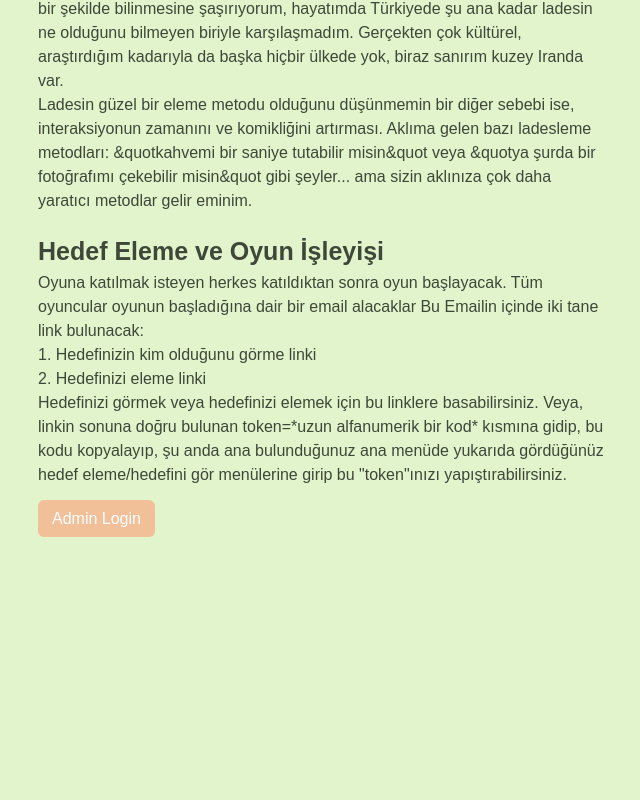
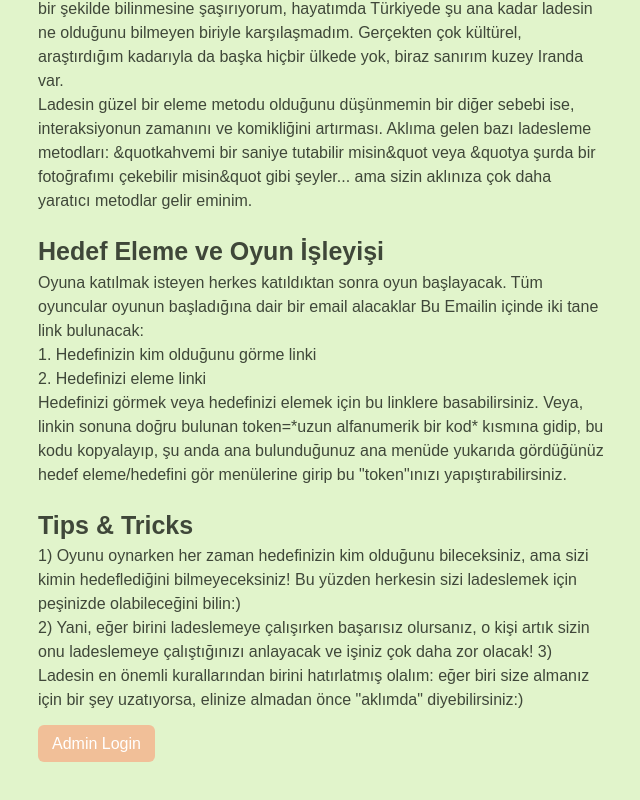
Before and after one commit to aybala0/Lades-Game, a Next.js app: page / in a window 1280 px wide. Shown: the part 1806-2606 px from the top of the page, without its empty margins (318-958 px from the left). Before the commit the page ends 2385 px from the top, so only its background shows below. Built offline with nearby package versions, Linux system fonts and the light colour scheme.

Commit message:
Fixed wordings in UI, added cron job, aded tips and tricks

```diff
--- a/app/api/cron/auto-approve/route.ts
+++ b/app/api/cron/auto-approve/route.ts
@@ -18,15 +18,23 @@ import { sendMail } from "@/lib/email";
  *  - if game continues: issue hunter new report/target tokens and email them
  *  - if only 1 remains: end round
  */
-export async function GET() {
-  return handleAutoApprove();
+export async function GET(req: Request) {
+  return handleAutoApprove(req);
 }
 
-export async function POST() {
-  return handleAutoApprove();
+export async function POST(req: Request) {
+  return handleAutoApprove(req);
 }
 
-async function handleAutoApprove() {
+async function handleAutoApprove(req?: Request) {
+  // Optional auth guard for external cron pingers
+  const secret = process.env.CRON_SECRET;
+  if (secret && req) {
+    const auth = req.headers.get("authorization") || "";
+    if (auth !== `Bearer ${secret}`) {
+      return NextResponse.json({ ok: false, error: "unauthorized" }, { status: 401 });
+    }
+  }
   const now = new Date();
 
   // Find all still-pending reports whose pendingUntil has passed
--- a/app/page.tsx
+++ b/app/page.tsx
@@ -109,11 +109,19 @@ export default function Home() {
         Hedefinizi görmek veya hedefinizi elemek için bu linklere basabilirsiniz. Veya, linkin sonuna doğru bulunan
         token=*uzun alfanumerik bir kod* kısmına gidip, bu kodu kopyalayıp, şu anda ana bulunduğunuz ana menüde yukarıda
         gördüğünüz hedef eleme/hedefini gör menülerine girip bu &quot;token&quot;ınızı yapıştırabilirsiniz.
-
-
-
       </p>
 
+      <p style={{ fontSize: 16, lineHeight: 1.5, marginBottom: 20 }}>
+        <b><span style={{ color: "#3F4739" , fontSize: 25}}>Tips & Tricks</span> </b>
+        <br/>
+        1) Oyunu oynarken her zaman hedefinizin kim olduğunu bileceksiniz, ama sizi kimin hedeflediğini
+        bilmeyeceksiniz! Bu yüzden herkesin sizi ladeslemek için peşinizde olabileceğini bilin:)
+        <br/>
+        2) Yani, eğer birini ladeslemeye çalışırken başarısız olursanız, o kişi artık sizin onu ladeslemeye
+        çalıştığınızı anlayacak ve işiniz çok daha zor olacak!
+        3) Ladesin en önemli kurallarından birini hatırlatmış olalım: eğer biri size almanız için bir şey uzatıyorsa,
+        <strong/> elinize almadan önce <strong/> &quot;aklımda&quot; diyebilirsiniz:)
+      </p>
 
 
       <Link
```
Also changed, not shown: vercel.json (deleted).
